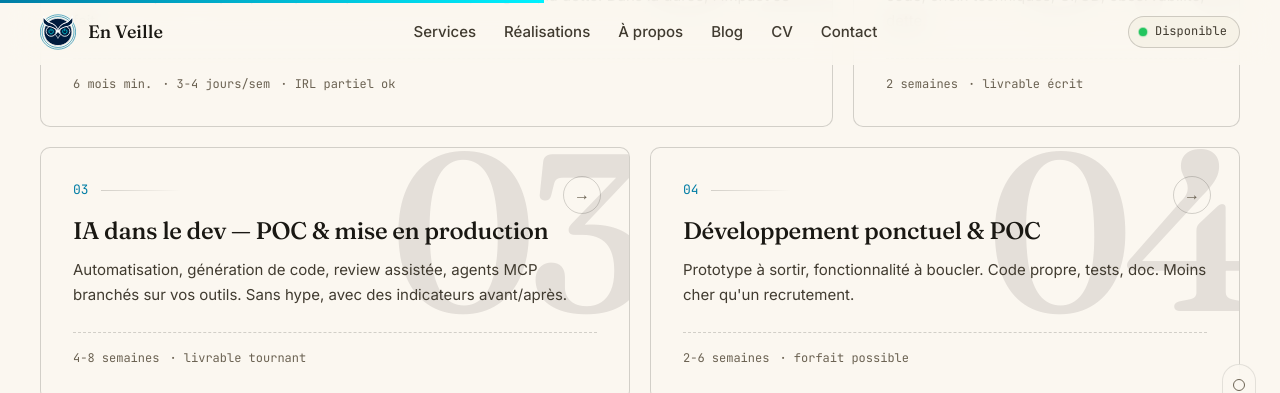
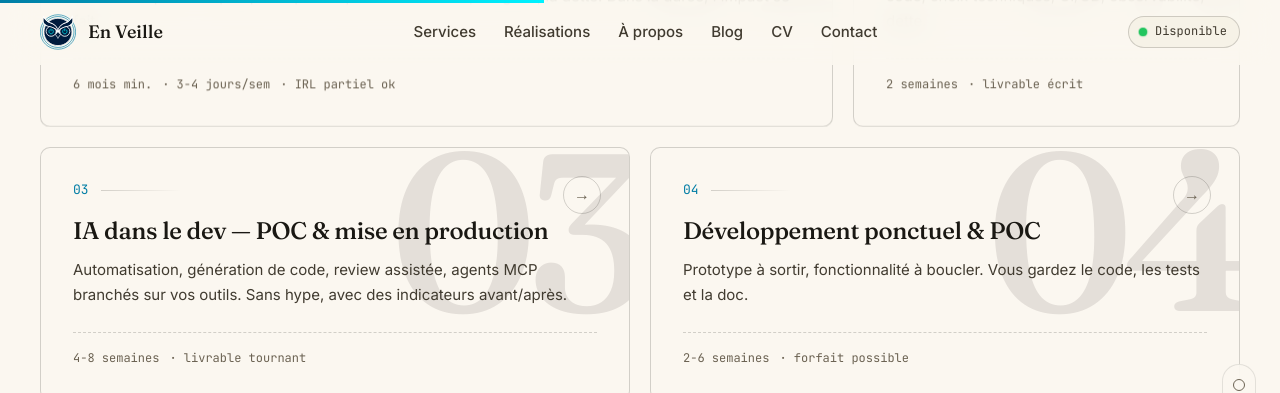
Before and after one commit to vferries/blog, a Jekyll site: the page built from index.html, in a window 1280 px wide and 900 px high, scrolled down 3161 px. Shown: the top 393 px of the window. Built offline with Jekyll 4.4.1, drawn with Linux system fonts in a browser that asks for light colours; emoji names are drawn with the system emoji font; some of the changed text lies outside the part shown.

Commit message:
feat: ouvre l'offre sur le développement ponctuel
Les missions longues restent le cœur du métier, mais les développements
plus courts menés en parallèle n'étaient annoncés nulle part ailleurs
que dans la grille des services.

Le lede ne se termine plus sur une restriction sèche, /about/ liste la
prestation qui manquait, et le service 04 troque son argument de prix
comparé contre ce qu'il livre vraiment.

```diff
--- a/index.html
+++ b/index.html
@@ -166,7 +166,7 @@
       <span class="ev-service__arrow">→</span>
       <div class="ev-service__num"><strong>04</strong></div>
       <h3>Développement ponctuel &amp; POC</h3>
-      <p>Prototype à sortir, fonctionnalité à boucler. Code propre, tests, doc. Moins cher qu'un recrutement.</p>
+      <p>Prototype à sortir, fonctionnalité à boucler. Vous gardez le code, les tests et la doc.</p>
       <div class="ev-service__meta"><span>2-6 semaines</span><span>forfait possible</span></div>
     </article>
 
```
Also changed, not shown: other parts of index.html (+1 -1 lines), _pages/about.md (+1 -0 lines).
